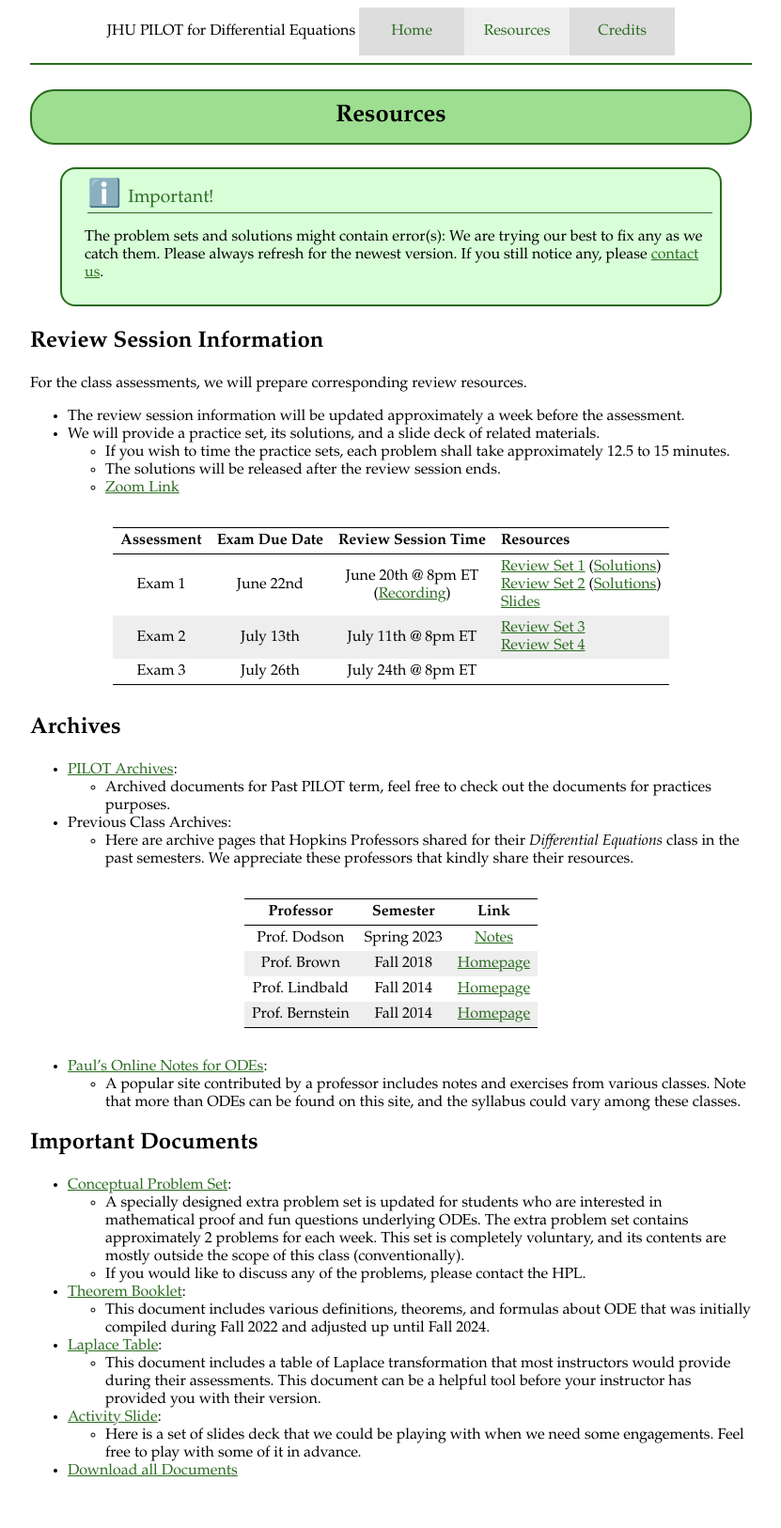
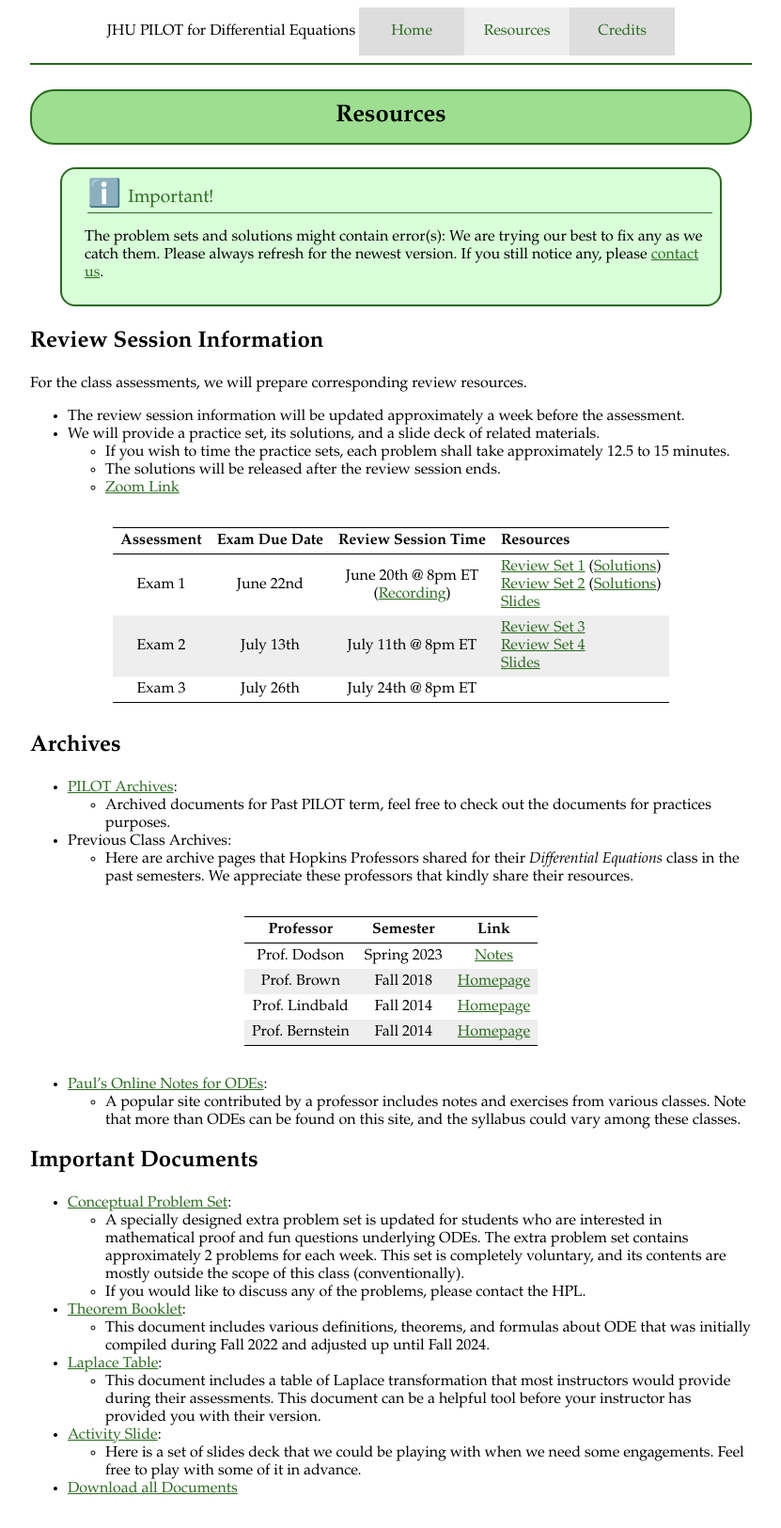
Before and after one commit to JHU-ODE-PILOT/SU25, a Jekyll site: the page built from resources.md, in a window 1280 px wide. Shown: the whole page at 94% size, without its empty margins (224-1055 px from the left). Built offline with Jekyll 4.4.1, drawn with Linux system fonts in a browser that asks for light colours.

Commit message:
added slides for exam 2 review

```diff
--- a/resources.md
+++ b/resources.md
@@ -23,7 +23,7 @@ For the class assessments, we will prepare corresponding review resources.
 | Assessment | Exam Due Date | Review Session Time | Resources |
 |:----------:|:---------:|:-------------------:|:----------|
 | Exam 1 | June 22nd | June 20th @ 8pm ET <br> ([Recording](https://youtu.be/Muc4yEnJ7II)) | [Review Set 1](/PSets/Exam_1-PS1.pdf) ([Solutions](/PSets/Exam_1-PS1-solutions.pdf)) <br> [Review Set 2](/PSets/Exam_1-PS2.pdf) ([Solutions](/PSets/Exam_1-PS2-solutions.pdf)) <br> [Slides](/PSets/Exam_1-Slides.pdf)|
-| Exam 2 | July 13th | July 11th @ 8pm ET | [Review Set 3](/PSets/Exam_2-PS3.pdf) <br> [Review Set 4](/PSets/Exam_2-PS4.pdf) |
+| Exam 2 | July 13th | July 11th @ 8pm ET | [Review Set 3](/PSets/Exam_2-PS3.pdf) <br> [Review Set 4](/PSets/Exam_2-PS4.pdf) <br> [Slides](/PSets/Exam_2-Slides.pdf)|
 | Exam 3 | July 26th | July 24th @ 8pm ET |  |
 
 
```
Also changed, not shown: 1 other file.
